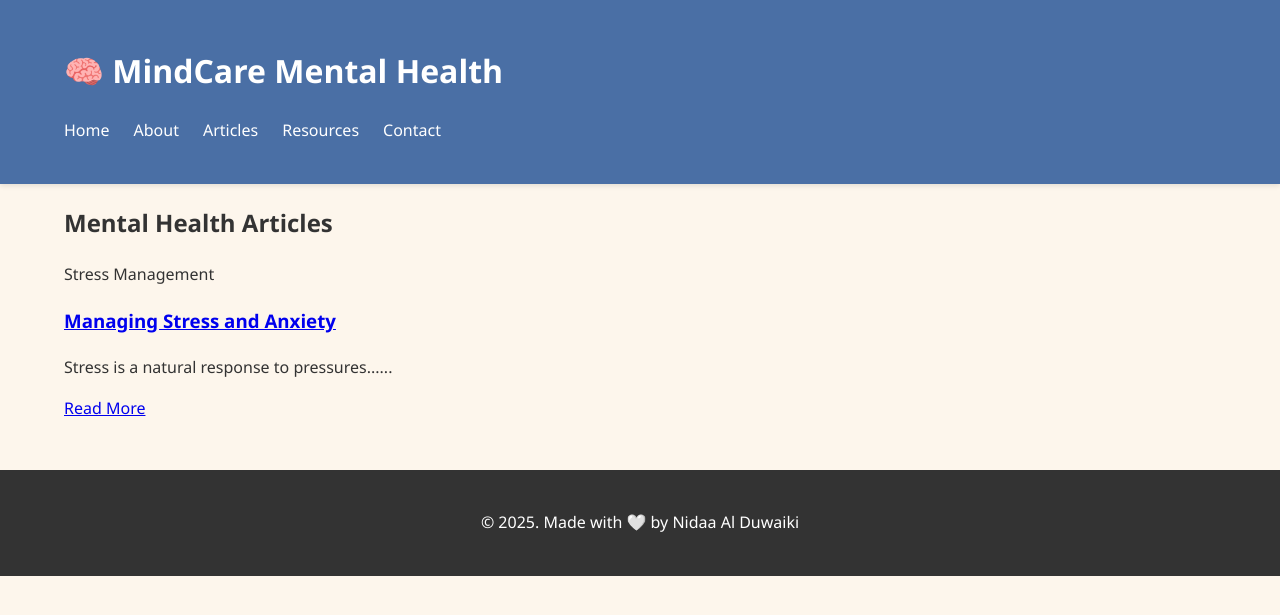
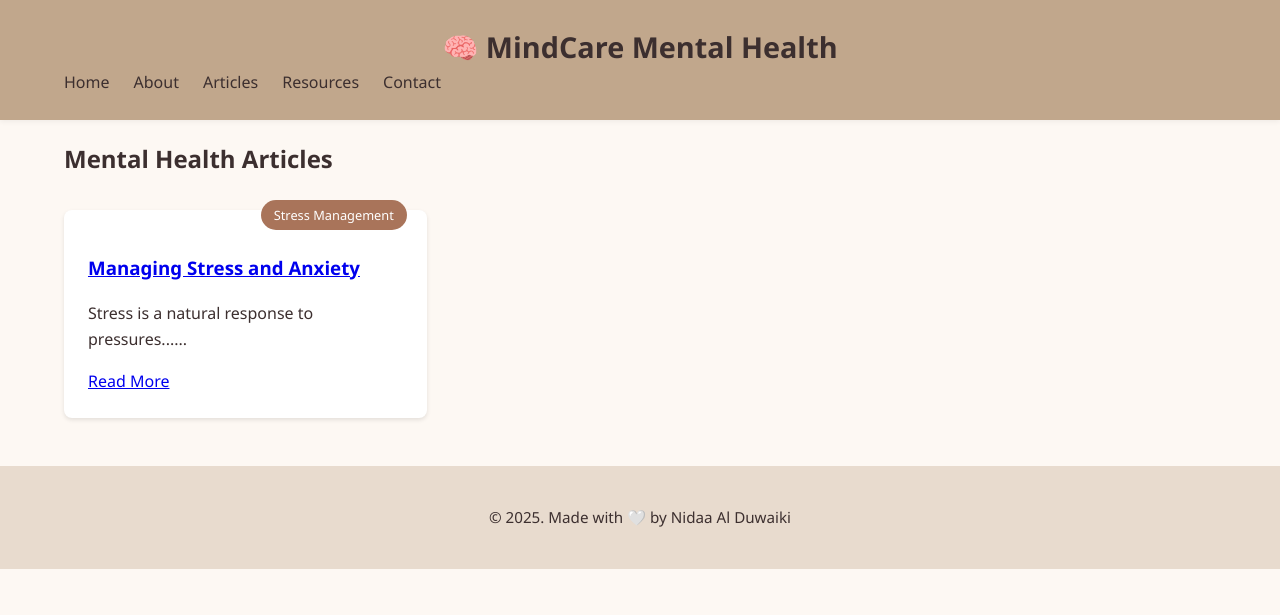
Before and after one commit to Nidaa12/mental-health-website, a Flask app: page /articles in a window 1280 px wide. Shown: the top 615 px of the page. Run offline with Flask 3, Linux system fonts and the light colour scheme.

Commit message:
Update style.css

```diff
--- a/static/css/style.css
+++ b/static/css/style.css
@@ -1,10 +1,9 @@
 :root {
-  --primary-color: #4a6fa5;
-  --secondary-color: #166088;
-  --accent-color: #4fc6e0;
-  --light-bg: #fdf6ec;
-  --main-beige: #e8dbc3;
-  --dark-text: #333;
+--primary-color: #a9745a; /* بني وردي */
+--secondary-color: #5a3e36; /* بني غامق */
+--accent-color: #c1a78c; /* بيج وردي */
+--light-bg: #fdf8f3; /* بيج فاتح جداً */
+--dark-text: #3c2f2f; /* بني داكن */
 --light-text: #fff;
 }
 
@@ -14,26 +13,46 @@ body {
 color: var(--dark-text);
 margin: 0;
 padding: 0;
-  background: var(--light-bg);
+background-color: var(--light-bg);
 }
 
+/* Layout */
 .container {
 width: 90%;
 max-width: 1200px;
 margin: 0 auto;
 }
 
+/* Header */
 header {
-  background: var(--primary-color);
-  color: var(--light-text);
+background: var(--accent-color);
+color: var(--dark-text);
 padding: 1.5rem 0;
-  box-shadow: 0 2px 5px rgba(0,0,0,0.1);
+box-shadow: 0 2px 5px rgba(0,0,0,0.05);
+display: flex;
+justify-content: space-between;
+align-items: center;
+flex-wrap: wrap;
+}
+
+header h1 {
+flex: 1;
+text-align: center;
+font-size: 1.8rem;
+margin: 0;
+}
+
+nav {
+flex: 1;
 }
 
 nav ul {
 display: flex;
+justify-content: flex-start;
 list-style: none;
 padding: 0;
+margin: 0;
+flex-wrap: wrap;
 }
 
 nav li {
@@ -41,18 +60,30 @@ nav li {
 }
 
 nav a {
-  color: var(--light-text);
+color: var(--dark-text);
 text-decoration: none;
 font-weight: 500;
+transition: color 0.3s ease;
 }
 
+nav a:hover {
+color: var(--secondary-color);
+}
+
+/* Hero Section */
 .hero {
 text-align: center;
 padding: 3rem 0;
-  background: var(--main-beige);
+background: var(--light-bg);
 margin-bottom: 2rem;
 }
 
+.hero h2 {
+font-size: 2rem;
+margin-bottom: 0.8rem;
+}
+
+/* Features Section */
 .features {
 display: grid;
 grid-template-columns: repeat(auto-fit, minmax(300px, 1fr));
@@ -67,10 +98,131 @@ nav a {
 box-shadow: 0 2px 10px rgba(0,0,0,0.05);
 }
 
+/* Articles */
+.articles-grid {
+display: grid;
+grid-template-columns: repeat(auto-fill, minmax(300px, 1fr));
+gap: 2rem;
+margin-top: 2rem;
+}
+
+.article-card {
+background: white;
+padding: 1.5rem;
+border-radius: 8px;
+box-shadow: 0 2px 4px rgba(0,0,0,0.1);
+position: relative;
+}
+
+.category-badge {
+position: absolute;
+top: -10px;
+right: 20px;
+background: var(--primary-color);
+color: white;
+padding: 0.3rem 0.8rem;
+border-radius: 20px;
+font-size: 0.8rem;
+}
+
+.article-detail {
+max-width: 800px;
+margin: 0 auto;
+background: white;
+padding: 2rem;
+border-radius: 8px;
+}
+
+/* Resource Cards */
+.resource-card {
+background: #f9f1e7;
+padding: 1.5rem;
+margin: 1rem 0;
+border-left: 4px solid var(--primary-color);
+}
+
+.phone {
+font-size: 1.2rem;
+color: var(--secondary-color);
+font-weight: bold;
+}
+
+/* Contact Form */
+.contact-form {
+background: white;
+padding: 2rem;
+border-radius: 8px;
+box-shadow: 0 2px 8px rgba(0,0,0,0.05);
+}
+
+.contact-form .form-group {
+margin-bottom: 1.5rem;
+}
+
+.contact-form label {
+display: block;
+margin-bottom: 0.5rem;
+font-weight: 500;
+}
+
+.contact-form input,
+.contact-form select,
+.contact-form textarea {
+width: 100%;
+padding: 0.8rem;
+border: 1px solid #ccc;
+border-radius: 6px;
+}
+
+.btn-submit {
+background: var(--primary-color);
+color: var(--light-text);
+border: none;
+padding: 0.7rem 1.5rem;
+border-radius: 6px;
+font-weight: bold;
+cursor: pointer;
+transition: background 0.3s ease;
+}
+
+.btn-submit:hover {
+background: var(--secondary-color);
+}
+
+/* Success Message */
+.success-message {
+text-align: center;
+padding: 3rem 1rem;
+}
+
+.success-icon svg {
+width: 60px;
+height: 60px;
+fill: var(--primary-color);
+margin-bottom: 1rem;
+}
+
+.action-buttons a {
+display: inline-block;
+margin: 1rem;
+text-decoration: none;
+padding: 0.6rem 1.2rem;
+background: var(--secondary-color);
+color: white;
+border-radius: 6px;
+}
+
+.action-buttons a:hover {
+background: var(--primary-color);
+}
+
+/* Footer */
 footer {
-  background: var(--dark-text);
-  color: var(--light-text);
+background: #e8dbce;
+color: #3c2f2f;
 text-align: center;
 padding: 1.5rem 0;
 margin-top: 3rem;
+font-weight: 500;
+font-size: 0.95rem;
 }
```
Lines whose indentation alone changed are shown as unchanged.
